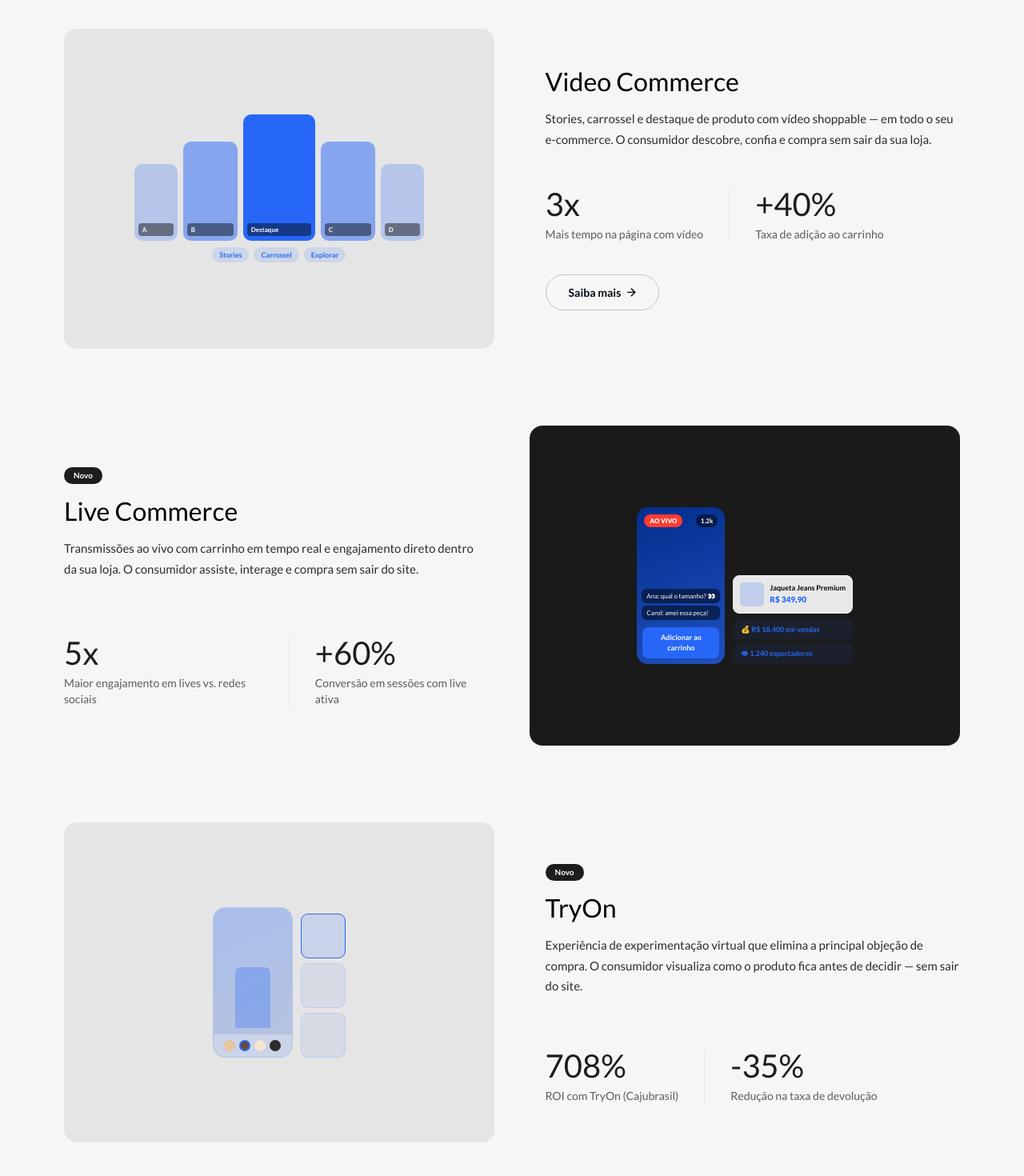
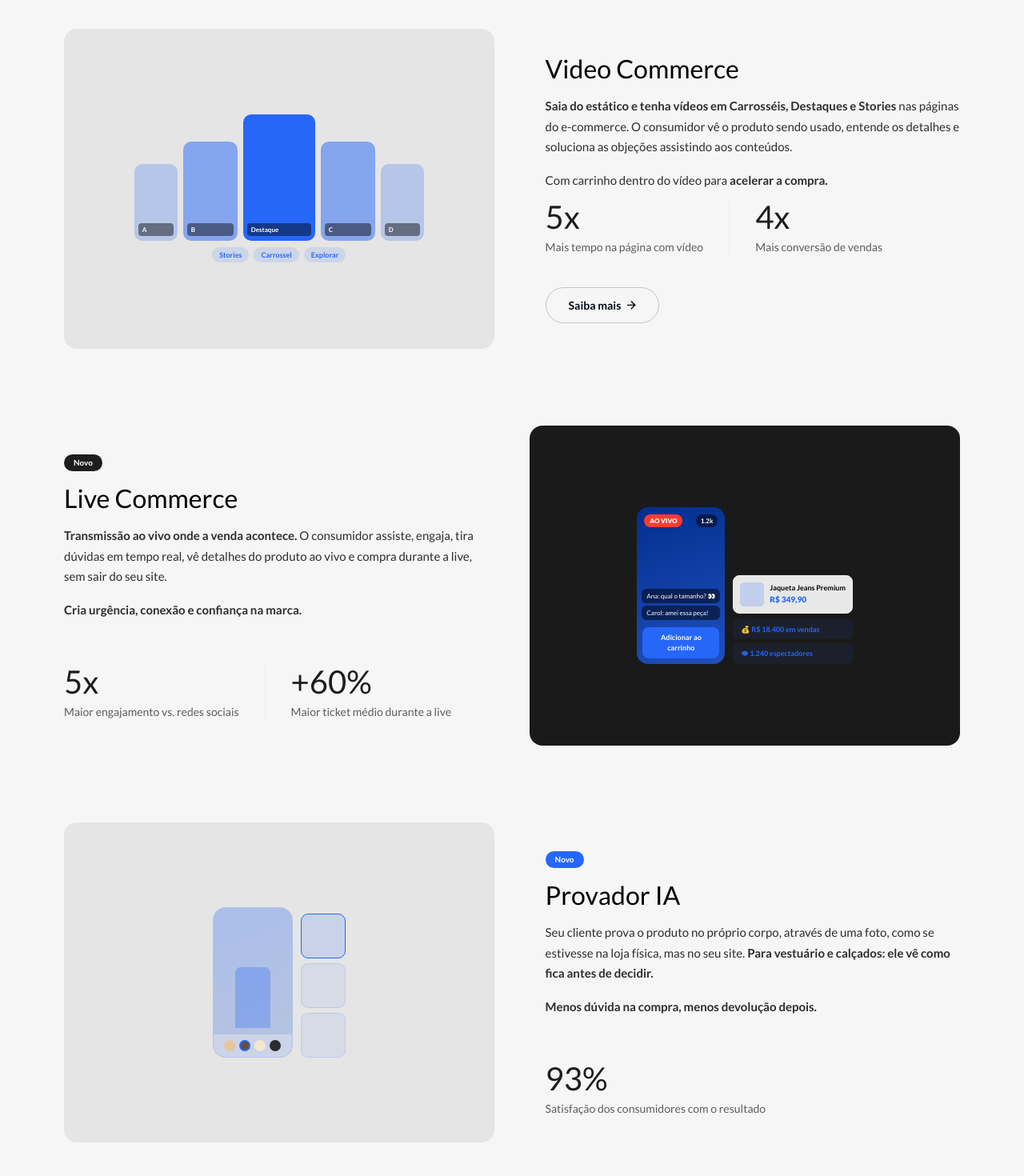
Before and after one commit to Zeero-tech/widde-site, a React (Vite) app: page / in a window 1280 px wide. Shown: the part 1060-2530 px from the top of the page at 80% size. Built offline with nearby package versions, Linux system fonts and the light colour scheme; no server answers.

Commit message:
change text

```diff
--- a/src/components/Solucoes.tsx
+++ b/src/components/Solucoes.tsx
@@ -74,23 +74,26 @@ export default function Solucoes() {
           </div>
 
           {/* Content */}
-          <div className="flex flex-col flex-1 justify-between py-12">
+          <div className="flex flex-col flex-1 justify-between py-8">
             <div>
               <h3 className="text-[32px] font-normal text-black mb-4 leading-[1.15]">Video Commerce</h3>
               <p className="text-[15px] text-[#2d2d2d] leading-[1.7] max-w-full">
-                Stories, carrossel e destaque de produto com vídeo shoppable — em todo o seu e-commerce. O consumidor descobre, confia e compra sem sair da sua loja.
+                <strong>Saia do estático e tenha vídeos em Carrosséis, Destaques e Stories</strong> nas páginas do e-commerce. O consumidor vê o produto sendo usado, entende os detalhes e soluciona as objeções assistindo aos conteúdos.
+              </p>
+              <p className="text-[15px] text-[#2d2d2d] leading-[1.7] mt-4 max-w-full">
+                Com carrinho dentro do vídeo para <strong>acelerar a compra.</strong>
               </p>
             </div>
             <div>
               <div className="flex gap-8 mb-10">
                 <div className="flex flex-col gap-1">
-                  <CountUp target={3} suffix="x" className="text-[40px] font-normal text-[#1d1d1d] leading-none mb-1" />
+                  <CountUp target={5} suffix="x" className="text-[40px] font-normal text-[#1d1d1d] leading-none mb-1" />
                   <span className="text-[14px] text-[#5d5d5d] leading-[1.4]">Mais tempo na página com vídeo</span>
                 </div>
                 <div className="w-px bg-[#E9E9E9]" />
                 <div className="flex flex-col gap-1">
-                  <CountUp target={40} prefix="+" suffix="%" className="text-[40px] font-normal text-[#1d1d1d] leading-none mb-1" />
-                  <span className="text-[14px] text-[#5d5d5d] leading-[1.4]">Taxa de adição ao carrinho</span>
+                  <CountUp target={4} suffix="x" className="text-[40px] font-normal text-[#1d1d1d] leading-none mb-1" />
+                  <span className="text-[14px] text-[#5d5d5d] leading-[1.4]">Mais conversão de vendas</span>
                 </div>
               </div>
               <a
@@ -140,32 +143,35 @@ export default function Solucoes() {
           </div>
 
           {/* Content */}
-          <div className="flex flex-col flex-1 justify-between py-12">
+          <div className="flex flex-col flex-1 justify-between py-8">
             <div>
               <span className="inline-block bg-[#1D1D1D] text-white text-[10px] font-bold px-3 py-[3px] rounded-full w-fit mb-4">
                 Novo
               </span>
               <h3 className="text-[32px] font-normal text-black mb-4 leading-[1.15]">Live Commerce</h3>
               <p className="text-[15px] text-[#2d2d2d] leading-[1.7] max-w-full">
-                Transmissões ao vivo com carrinho em tempo real e engajamento direto dentro da sua loja. O consumidor assiste, interage e compra sem sair do site.
+                <strong>Transmissão ao vivo onde a venda acontece.</strong> O consumidor assiste, engaja, tira dúvidas em tempo real, vê detalhes do produto ao vivo e compra durante a live, sem sair do seu site.
+              </p>
+              <p className="text-[15px] text-[#2d2d2d] leading-[1.7] mt-4 max-w-full">
+                <strong>Cria urgência, conexão e confiança na marca.</strong>
               </p>
             </div>
             <div className="flex gap-8">
               <div className="flex flex-col gap-1">
                 <CountUp target={5} suffix="x" className="text-[40px] font-normal text-[#1d1d1d] leading-none mb-1" />
-                <span className="text-[14px] text-[#5d5d5d] leading-[1.4]">Maior engajamento em lives vs. redes sociais</span>
+                <span className="text-[14px] text-[#5d5d5d] leading-[1.4]">Maior engajamento vs. redes sociais</span>
               </div>
               <div className="w-px bg-[#E9E9E9]" />
               <div className="flex flex-col gap-1">
                 <CountUp target={60} prefix="+" suffix="%" className="text-[40px] font-normal text-[#1d1d1d] leading-none mb-1" />
-                <span className="text-[14px] text-[#5d5d5d] leading-[1.4]">Conversão em sessões com live ativa</span>
+                <span className="text-[14px] text-[#5d5d5d] leading-[1.4]">Maior ticket médio durante a live</span>
               </div>
             </div>
           </div>
         </article>
 
         {/* TRYON */}
-        <article ref={tryonRef} id="try-on" className="flex gap-16 items-stretch w-full">
+        <article ref={tryonRef} id="provador-ia" className="flex gap-16 items-stretch w-full">
           {/* Visual */}
           <div className="w-[48%] flex-shrink-0 bg-[#e5e5e5] rounded-2xl flex items-center justify-center overflow-hidden min-h-[400px]" aria-hidden="true">
             <div className="flex gap-[10px] p-5 items-end">
@@ -189,25 +195,23 @@ export default function Solucoes() {
           </div>
 
           {/* Content */}
-          <div className="flex flex-col flex-1 justify-between py-12">
+          <div className="flex flex-col flex-1 justify-between py-8">
             <div>
-              <span className="inline-block bg-[#1D1D1D] text-white text-[10px] font-bold px-3 py-[3px] rounded-full w-fit mb-4">
+              <span className="inline-block bg-brand text-white text-[10px] font-bold px-3 py-[3px] rounded-full w-fit mb-4">
                 Novo
               </span>
-              <h3 className="text-[32px] font-normal text-black mb-4 leading-[1.15]">TryOn</h3>
+              <h3 className="text-[32px] font-normal text-black mb-4 leading-[1.15]">Provador IA</h3>
               <p className="text-[15px] text-[#2d2d2d] leading-[1.7] max-w-full">
-                Experiência de experimentação virtual que elimina a principal objeção de compra. O consumidor visualiza como o produto fica antes de decidir — sem sair do site.
+                Seu cliente prova o produto no próprio corpo, através de uma foto, como se estivesse na loja física, mas no seu site. <strong>Para vestuário e calçados: ele vê como fica antes de decidir.</strong>
+              </p>
+              <p className="text-[15px] text-[#2d2d2d] leading-[1.7] mt-4 max-w-full">
+                <strong>Menos dúvida na compra, menos devolução depois.</strong>
               </p>
             </div>
             <div className="flex gap-8">
               <div className="flex flex-col gap-1">
-                <CountUp target={708} suffix="%" duration={1800} className="text-[40px] font-normal text-[#1d1d1d] leading-none mb-1" />
-                <span className="text-[14px] text-[#5d5d5d] leading-[1.4]">ROI com TryOn (Cajubrasil)</span>
-              </div>
-              <div className="w-px bg-[#E9E9E9]" />
-              <div className="flex flex-col gap-1">
-                <CountUp target={35} prefix="-" suffix="%" className="text-[40px] font-normal text-[#1d1d1d] leading-none mb-1" />
-                <span className="text-[14px] text-[#5d5d5d] leading-[1.4]">Redução na taxa de devolução</span>
+                <CountUp target={93} suffix="%" className="text-[40px] font-normal text-[#1d1d1d] leading-none mb-1" />
+                <span className="text-[14px] text-[#5d5d5d] leading-[1.4]">Satisfação dos consumidores com o resultado</span>
               </div>
             </div>
           </div>
```
Also changed, not shown: .omc/state/hud-stdin-cache.json.
